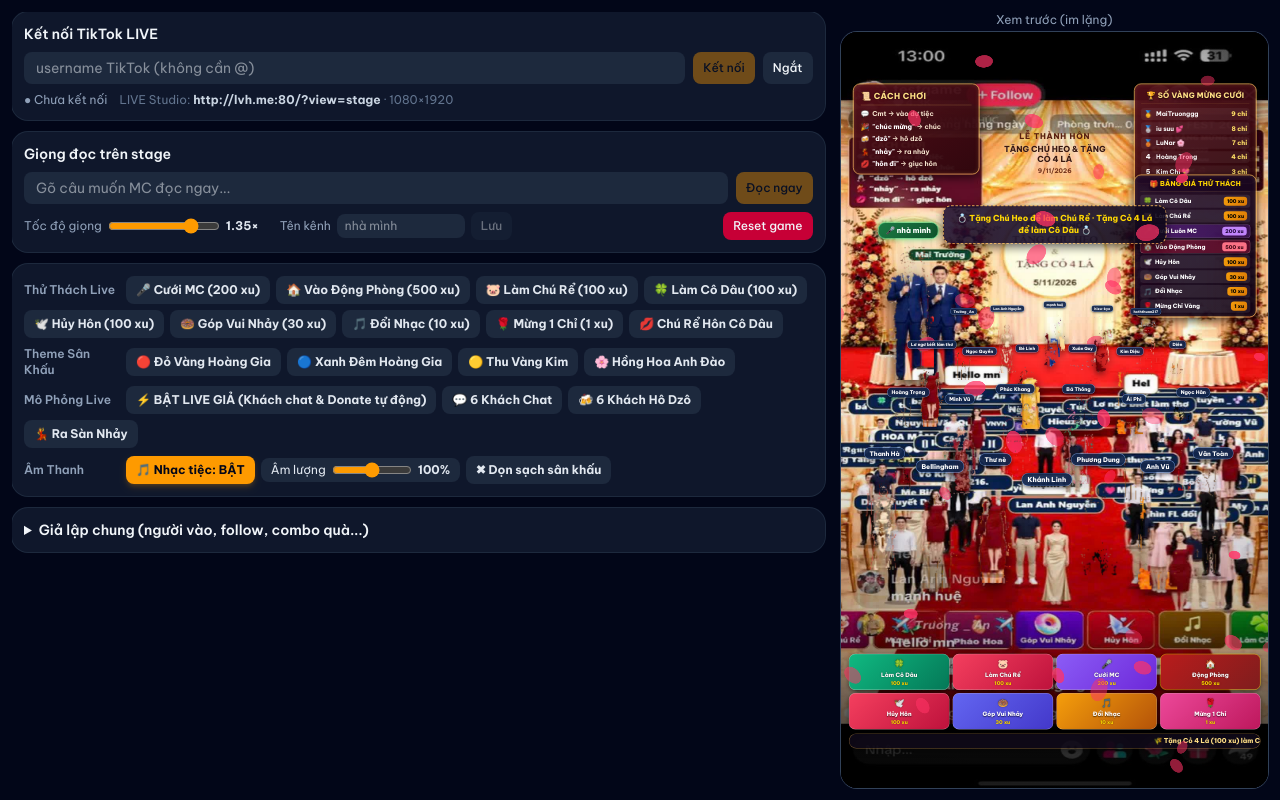
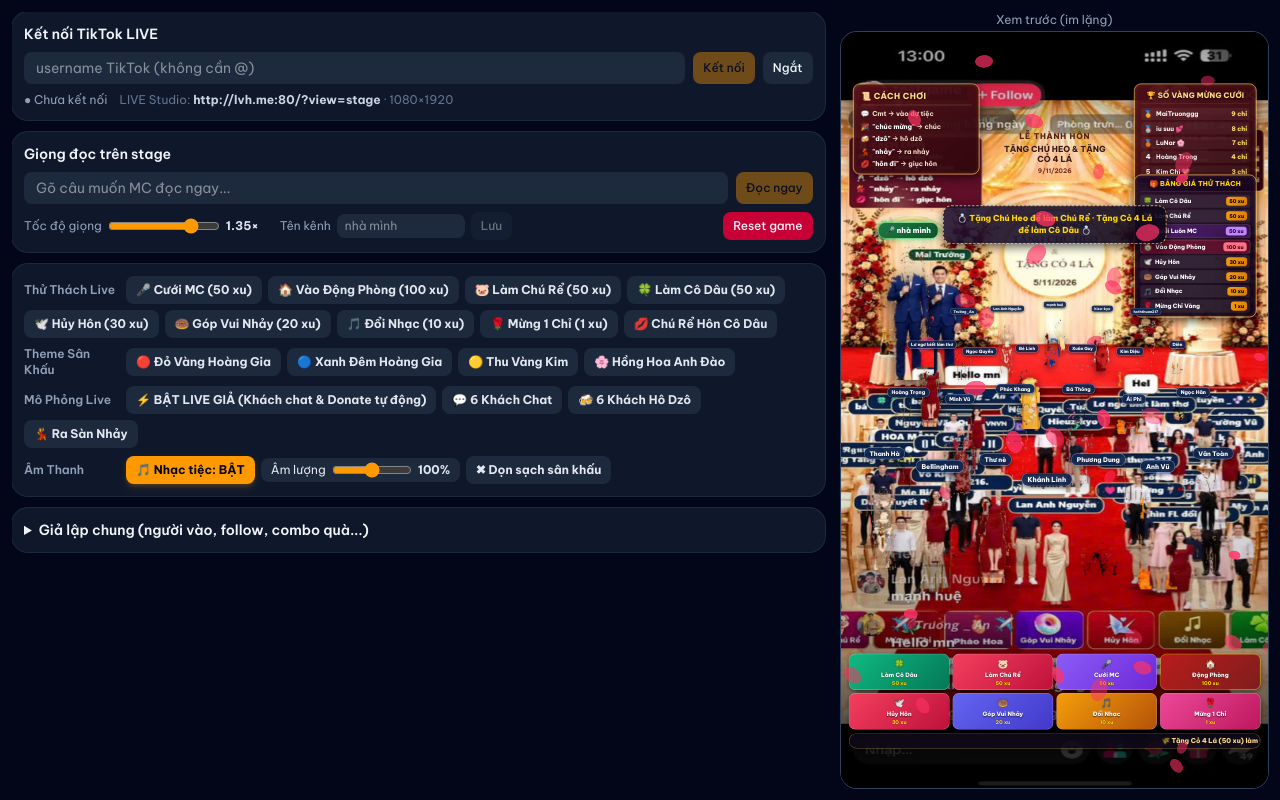
Before and after one commit to NguyenNhatNam22072002/cuoi-lien-tay-live, a React (Vite) app: page / in a window 1280 px wide. Built offline with nearby package versions, Linux system fonts and the light colour scheme; no server answers.

Commit message:
Dieu chinh bang gia donate hop ly: Dong phong 100 xu, Cuoi MC 50 xu, Co dau chu re 50 xu

```diff
--- a/src/game/GameControls.tsx
+++ b/src/game/GameControls.tsx
@@ -69,12 +69,12 @@ export function GameControls({ stageCount = 0 }: { stageCount?: number }) {
       const r = Math.random();
 
       if (r < 0.08) {
-        // Cưới MC (200 xu)
-        gift(w, 200, 'Trái tim siêu cấp / Cưới MC');
+        // Cưới MC (50 xu)
+        gift(w, 50, 'Trái tim / Cưới MC');
       } else if (r < 0.16) {
-        // Làm Chú rể hoặc Cô dâu
-        if (Math.random() < 0.5) gift(w, 100, 'Chú Heo May Mắn');
-        else gift(w, 100, 'Cỏ Bốn Lá');
+        // Làm Chú rể hoặc Cô dâu (50 xu)
+        if (Math.random() < 0.5) gift(w, 50, 'Chú Heo May Mắn');
+        else gift(w, 50, 'Cỏ Bốn Lá');
       } else if (r < 0.28) {
         // Mừng hoa hồng (1 xu)
         gift(w, 1, 'Hoa hồng');
@@ -100,23 +100,23 @@ export function GameControls({ stageCount = 0 }: { stageCount?: number }) {
 
       {/* 1. THỬ THÁCH DONATE VIRAL */}
       <Row label="Thử Thách Live">
-        <B onClick={() => gift(anyone(), 200, 'Trái tim / Cưới MC')}>
-          🎤 Cưới MC (200 xu)
+        <B onClick={() => gift(anyone(), 50, 'Trái tim / Cưới MC')}>
+          🎤 Cưới MC (50 xu)
         </B>
-        <B onClick={() => gift(anyone(), 500, 'Lâu Đài / Động Phòng')}>
-          🏠 Vào Động Phòng (500 xu)
+        <B onClick={() => gift(anyone(), 100, 'Lâu Đài / Động Phòng')}>
+          🏠 Vào Động Phòng (100 xu)
         </B>
-        <B onClick={() => gift(anyone(), 100, 'Chú Heo May Mắn')}>
-          🐷 Làm Chú Rể (100 xu)
+        <B onClick={() => gift(anyone(), 50, 'Chú Heo May Mắn')}>
+          🐷 Làm Chú Rể (50 xu)
         </B>
-        <B onClick={() => gift(anyone(), 100, 'Cỏ Bốn Lá')}>
-          🍀 Làm Cô Dâu (100 xu)
+        <B onClick={() => gift(anyone(), 50, 'Cỏ Bốn Lá')}>
+          🍀 Làm Cô Dâu (50 xu)
         </B>
-        <B onClick={() => gift(anyone(), 100, 'Hạc Giấy')}>
-          🕊️ Hủy Hôn (100 xu)
+        <B onClick={() => gift(anyone(), 30, 'Hạc Giấy')}>
+          🕊️ Hủy Hôn (30 xu)
         </B>
-        <B onClick={() => gift(anyone(), 30, 'Bánh Donut')}>
-          🍩 Góp Vui Nhảy (30 xu)
+        <B onClick={() => gift(anyone(), 20, 'Bánh Donut')}>
+          🍩 Góp Vui Nhảy (20 xu)
         </B>
         <B onClick={() => gift(anyone(), 10, 'Nốt Nhạc')}>
           🎵 Đổi Nhạc (10 xu)
--- a/src/game/GameStage.tsx
+++ b/src/game/GameStage.tsx
@@ -195,42 +195,42 @@ export function GameStage({ game }: { game: GameState }) {
               <span className="rw-price-item-icon">🍀</span>
               <span className="rw-price-item-name">Làm Cô Dâu</span>
             </div>
-            <span className="rw-price-tag">100 xu</span>
+            <span className="rw-price-tag">50 xu</span>
           </div>
           <div className="rw-price-row">
             <div className="rw-price-item-left">
               <span className="rw-price-item-icon">🐷</span>
               <span className="rw-price-item-name">Làm Chú Rể</span>
             </div>
-            <span className="rw-price-tag">100 xu</span>
+            <span className="rw-price-tag">50 xu</span>
           </div>
           <div className="rw-price-row special-mc">
             <div className="rw-price-item-left">
               <span className="rw-price-item-icon">🎤</span>
               <span className="rw-price-item-name">Cưới Luôn MC</span>
             </div>
-            <span className="rw-price-tag" style={{ background: '#c084fc', color: '#1e053a' }}>200 xu</span>
+            <span className="rw-price-tag" style={{ background: '#c084fc', color: '#1e053a' }}>50 xu</span>
           </div>
           <div className="rw-price-row special-dp">
             <div className="rw-price-item-left">
               <span className="rw-price-item-icon">🏠</span>
               <span className="rw-price-item-name">Vào Động Phòng</span>
             </div>
-            <span className="rw-price-tag" style={{ background: '#fb7185', color: '#3f0413' }}>500 xu</span>
+            <span className="rw-price-tag" style={{ background: '#fb7185', color: '#3f0413' }}>100 xu</span>
           </div>
           <div className="rw-price-row">
             <div className="rw-price-item-left">
               <span className="rw-price-item-icon">🕊️</span>
               <span className="rw-price-item-name">Hủy Hôn</span>
             </div>
-            <span className="rw-price-tag">100 xu</span>
+            <span className="rw-price-tag">30 xu</span>
           </div>
           <div className="rw-price-row">
             <div className="rw-price-item-left">
               <span className="rw-price-item-icon">🍩</span>
               <span className="rw-price-item-name">Góp Vui Nhảy</span>
             </div>
-            <span className="rw-price-tag">30 xu</span>
+            <span className="rw-price-tag">20 xu</span>
           </div>
           <div className="rw-price-row">
             <div className="rw-price-item-left">
@@ -257,10 +257,10 @@ export function GameStage({ game }: { game: GameState }) {
         <img src="/assets/wedding/characters/mc.png" className="rw-mc-img" alt="MC Mai Trường" />
       </div>
 
-      {/* Người tặng 200 xu cưới MC đứng bên cạnh */}
+      {/* Người tặng cưới MC đứng bên cạnh */}
       {game.mcMarriedTo && (
         <div className="rw-mc-partner">
-          <div className="rw-mc-partner-tag">💖 VỢ/CHỒNG MC (200 XU)</div>
+          <div className="rw-mc-partner-tag">💖 VỢ/CHỒNG MC (50 XU)</div>
           <img src="/assets/wedding/characters/guest_f1.png" className="rw-mc-img" alt={game.mcMarriedTo.name} />
         </div>
       )}
@@ -373,42 +373,42 @@ export function GameStage({ game }: { game: GameState }) {
       {/* 9. DÃY NÚT THỬ THÁCH DONATE Ở DƯỚI & TICKER BANNER */}
       <div className="rw-bottom-panel">
         <div className="rw-challenge-row">
-          <button className="rw-challenge-btn rw-btn-emerald" onClick={() => game.triggerChallenge('make_bride')}>
+          <button className="rw-challenge-btn rw-btn-emerald" onClick={() => game.triggerChallenge('make_bride', undefined, 50)}>
             <span className="rw-btn-icon">🍀</span>
             <span className="rw-btn-label">Làm Cô Dâu</span>
+            <span className="rw-btn-cost">50 xu</span>
+          </button>
+          <button className="rw-challenge-btn rw-btn-rose" onClick={() => game.triggerChallenge('make_groom', undefined, 50)}>
+            <span className="rw-btn-icon">🐷</span>
+            <span className="rw-btn-label">Làm Chú Rể</span>
+            <span className="rw-btn-cost">50 xu</span>
+          </button>
+          <button className="rw-challenge-btn rw-btn-purple" onClick={() => game.triggerChallenge('marry_mc', undefined, 50)}>
+            <span className="rw-btn-icon">🎤</span>
+            <span className="rw-btn-label">Cưới MC</span>
+            <span className="rw-btn-cost">50 xu</span>
+          </button>
+          <button className="rw-challenge-btn rw-btn-crimson" onClick={() => game.triggerChallenge('dong_phong', undefined, 100)}>
+            <span className="rw-btn-icon">🏠</span>
+            <span className="rw-btn-label">Động Phòng</span>
             <span className="rw-btn-cost">100 xu</span>
           </button>
-          <button className="rw-challenge-btn rw-btn-rose" onClick={() => game.triggerChallenge('make_groom')}>
-            <span className="rw-btn-icon">🐷</span>
-            <span className="rw-btn-label">Làm Chú Rể</span>
-            <span className="rw-btn-cost">100 xu</span>
-          </button>
-          <button className="rw-challenge-btn rw-btn-purple" onClick={() => game.triggerChallenge('marry_mc')}>
-            <span className="rw-btn-icon">🎤</span>
-            <span className="rw-btn-label">Cưới MC</span>
-            <span className="rw-btn-cost">200 xu</span>
-          </button>
-          <button className="rw-challenge-btn rw-btn-crimson" onClick={() => game.triggerChallenge('dong_phong')}>
-            <span className="rw-btn-icon">🏠</span>
-            <span className="rw-btn-label">Động Phòng</span>
-            <span className="rw-btn-cost">500 xu</span>
-          </button>
-          <button className="rw-challenge-btn rw-btn-rose" onClick={() => game.triggerChallenge('cancel')}>
+          <button className="rw-challenge-btn rw-btn-rose" onClick={() => game.triggerChallenge('cancel', undefined, 30)}>
             <span className="rw-btn-icon">🕊️</span>
             <span className="rw-btn-label">Hủy Hôn</span>
-            <span className="rw-btn-cost">100 xu</span>
+            <span className="rw-btn-cost">30 xu</span>
           </button>
-          <button className="rw-challenge-btn rw-btn-indigo" onClick={() => game.triggerChallenge('dance')}>
+          <button className="rw-challenge-btn rw-btn-indigo" onClick={() => game.triggerChallenge('dance', undefined, 20)}>
             <span className="rw-btn-icon">🍩</span>
             <span className="rw-btn-label">Góp Vui Nhảy</span>
-            <span className="rw-btn-cost">30 xu</span>
+            <span className="rw-btn-cost">20 xu</span>
           </button>
-          <button className="rw-challenge-btn rw-btn-amber" onClick={() => game.triggerChallenge('dance')}>
+          <button className="rw-challenge-btn rw-btn-amber" onClick={() => game.triggerChallenge('dance', undefined, 10)}>
             <span className="rw-btn-icon">🎵</span>
             <span className="rw-btn-label">Đổi Nhạc</span>
             <span className="rw-btn-cost">10 xu</span>
           </button>
-          <button className="rw-challenge-btn rw-btn-pink" onClick={() => game.triggerChallenge('gold')}>
+          <button className="rw-challenge-btn rw-btn-pink" onClick={() => game.triggerChallenge('gold', undefined, 1)}>
             <span className="rw-btn-icon">🌹</span>
             <span className="rw-btn-label">Mừng 1 Chỉ</span>
             <span className="rw-btn-cost">1 xu</span>
@@ -418,7 +418,7 @@ export function GameStage({ game }: { game: GameState }) {
         {/* Ticker chạy chữ ngang hướng dẫn donate */}
         <div className="rw-ticker-banner">
           <div className="rw-ticker-track">
-            🌾 Tặng Cỏ 4 Lá (100 xu) làm Cô Dâu · Tặng Chú Heo (100 xu) làm Chú Rể · Tặng 200 xu để Cưới MC · Tặng 500 xu Vào Động Phòng · Tặng Hạc Giấy để Hủy Hôn 🌾
+            🌾 Tặng Cỏ 4 Lá (50 xu) làm Cô Dâu · Tặng Chú Heo (50 xu) làm Chú Rể · Tặng 50 xu để Cưới MC · Tặng 100 xu Vào Động Phòng · Tặng Hạc Giấy (30 xu) để Hủy Hôn 🌾
           </div>
         </div>
       </div>
--- a/src/game/useGame.ts
+++ b/src/game/useGame.ts
@@ -176,13 +176,13 @@ export function useGame() {
     const u = user || { id: 'khach_vip', name: 'Đại Gia VIP', avatar: '' };
     if (type === 'marry_mc') {
       setMcMarriedTo(u);
-      showNotice('💍 CƯỚI MC THÀNH CÔNG!', `${u.name} vừa tặng 200 xu cưới luôn MC!`, '🎤', 8000);
+      showNotice('💍 CƯỚI MC THÀNH CÔNG!', `${u.name} vừa tặng 50 xu cưới luôn MC!`, '🎤', 8000);
       voice.say(pick(GAME.challenges.marryMC)!(speakableName(u.name)), true);
     } else if (type === 'dong_phong') {
       const gName = groom?.name || 'Chú Rể';
       const bName = bride?.name || 'Cô Dâu';
       setDongPhong({ donor: u.name, donorAvatar: u.avatar, groom: gName, bride: bName, until: Date.now() + 20000 });
-      showNotice('🏰 ĐỘNG PHÒNG HOA CHÚC!', `${u.name} tài trợ 500 xu mở phòng loan!`, '💖', 8000);
+      showNotice('🏰 ĐỘNG PHÒNG HOA CHÚC!', `${u.name} tài trợ 100 xu mở phòng loan!`, '💖', 8000);
       voice.say(pick(GAME.challenges.dongPhong)!(speakableName(u.name), gName, bName), true);
     } else if (type === 'make_groom') {
       setGroom(u);
@@ -947,19 +947,19 @@ export function useGame() {
 
       // Kích hoạt thử thách donate viral
       const gNameLower = (e.giftName || '').toLowerCase();
-      if (coins >= 500 || gNameLower.includes('động phòng') || gNameLower.includes('dong phong') || gNameLower.includes('lâu đài') || gNameLower.includes('vũ trụ')) {
+      if (coins >= 100 || gNameLower.includes('động phòng') || gNameLower.includes('dong phong') || gNameLower.includes('lâu đài') || gNameLower.includes('vũ trụ')) {
         triggerChallenge('dong_phong', { id, name, avatar: e.avatar }, coins);
-      } else if (coins >= 200 || gNameLower.includes('cưới mc') || gNameLower.includes('cuoi mc') || gNameLower.includes('mc')) {
+      } else if (coins >= 50 || gNameLower.includes('cưới mc') || gNameLower.includes('cuoi mc') || gNameLower.includes('mc')) {
         triggerChallenge('marry_mc', { id, name, avatar: e.avatar }, coins);
       } else if (gNameLower.includes('hạc') || gNameLower.includes('hủy') || gNameLower.includes('huy') || gNameLower.includes('swan') || gNameLower.includes('crane')) {
         triggerChallenge('cancel', { id, name, avatar: e.avatar }, coins);
-      } else if (coins >= 100 || gNameLower.includes('cỏ') || gNameLower.includes('heo') || gNameLower.includes('pig') || gNameLower.includes('clover')) {
+      } else if (coins >= 50 || gNameLower.includes('cỏ') || gNameLower.includes('heo') || gNameLower.includes('pig') || gNameLower.includes('clover')) {
         if (gNameLower.includes('heo') || gNameLower.includes('pig')) {
           triggerChallenge('make_groom', { id, name, avatar: e.avatar }, coins);
         } else {
           triggerChallenge('make_bride', { id, name, avatar: e.avatar }, coins);
         }
-      } else if (coins >= 30 || gNameLower.includes('donut') || gNameLower.includes('đào') || gNameLower.includes('dao') || gNameLower.includes('nhảy')) {
+      } else if (coins >= 20 || gNameLower.includes('donut') || gNameLower.includes('đào') || gNameLower.includes('dao') || gNameLower.includes('nhảy')) {
         triggerChallenge('dance', { id, name, avatar: e.avatar }, coins);
       } else {
         triggerChallenge('gold', { id, name, avatar: e.avatar }, coins);
```
Also changed, not shown: src/game/config.ts (+7 -7 lines).
